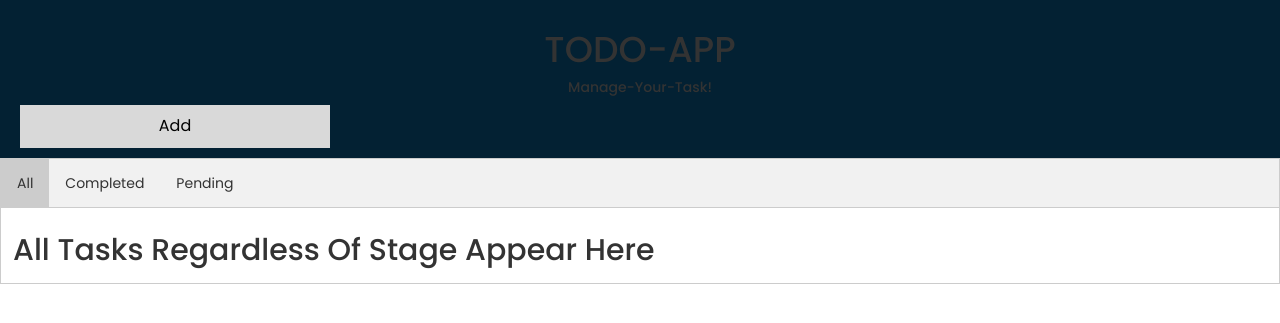
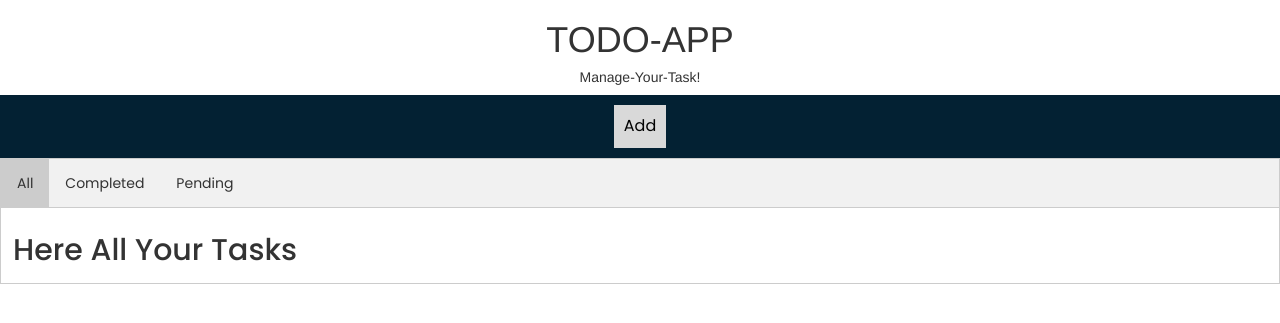
Before and after one commit to Abdulkhafid001/MYSHOP, a Django app: page /formtodo/ in a window 1280 px wide, after a click on "All". Shown: the top 323 px of the page. Run offline with Django 4.2, Linux system fonts and the light colour scheme; a user stored in the database is signed in; some libraries are stand-ins or nearby versions.

Commit message:
done with main functionality moving onto customizing the app

```diff
--- a/myshop/formtodo/models.py
+++ b/myshop/formtodo/models.py
@@ -15,5 +15,6 @@
 
 class TodoList(models.Model):
     task_name = models.CharField(max_length=200)
-    task_priority = models.BooleanField()
+    completed = models.BooleanField(default=False)
+    pending = models.BooleanField(default=False)
     date = models.DateTimeField()
--- a/myshop/formtodo/static/style.css
+++ b/myshop/formtodo/static/style.css
@@ -37,35 +37,42 @@
 .header {
     background-color: #032133;
     padding: 10px 20px;
-    /* color: white; */
     text-align: center;
+    /* Use flex to correct the display */
+    display: flex;
+    justify-content: space-evenly;
+    align-items: center;
+}
+/* style the label */
+label{
+    color:white;
 }
 
 /* Clear floats after the header */
-.header:after {
+/* .header:after {
     content: "";
     display: table;
     clear: both;
-}
+} */
 
 /* Style the input */
 input {
     margin: 0;
     border: none;
     border-radius: 0;
-    width: 75%;
+    /* width: 75%; */
     padding: 10px;
-    float: left;
+    /* float: left; */
     font-size: 16px;
 }
 
 /* Style the "Add" button */
 .addBtn {
     padding: 10px;
-    width: 25%;
+    /* width: 25%; */
     background: #d9d9d9;
     color: #010101;
-    float: left;
+    /* float: left; */
     text-align: center;
     font-size: 16px;
     cursor: pointer;
--- a/myshop/formtodo/templates/homepage.html
+++ b/myshop/formtodo/templates/homepage.html
@@ -16,10 +16,11 @@
 
 <body>
     {% if user.is_authenticated %}
+    <h1 class="text-center">TODO-APP</h1>
+    <h5 class="text-center">manage-your-task!</h5>
     <div id="myDIV" class="header">
-        <h1 class="text-center">TODO-APP</h1>
-        <h5 class="text-center">manage-your-task!</h5>
         <form action="" method="post">
+            {% csrf_token %}
             {{ todolistForm }}
             <input type="submit" class="addBtn" value="Add">
         </form>
@@ -35,15 +36,34 @@
 
     <!-- Tab content -->
     <div id="all" class="tabcontent">
-        <h2>all tasks regardless of stage appear here</h2>
+        <h2>here all your tasks</h2>
+        <ul>
+            {% for task in userTasks %}
+            <li style="color: black;"> {{ task.task_name }} {{ task.date}} </li>
+            {% endfor %}
+        </ul>
     </div>
 
     <div id="completed" class="tabcontent">
-        <h2>All completed task appear here</h2>
+        <h2>here are your completed tasks </h2>
+        <ul>
+            {% for task in userTasks %}
+            {% if task.completed %}
+            <li style="color: black;"> {{ task.task_name }} {{ task.date}} {{ task.completed }}</li>
+            {% endif %}
+            {% endfor %}
+        </ul>
     </div>
 
     <div id="pending" class="tabcontent">
-        <h2>all pending tasks appear here</h2>
+        <h2>here are your pending tasks </h2>
+        <ul>
+            {% for task in userTasks %}
+            {% if task.pending %}
+            <li style="color: black;"> {{ task.task_name }} {{ task.date}} {{ task.completed }}</li>
+            {% endif %}
+            {% endfor %}
+        </ul>
     </div>
     {% else %}
 
--- a/myshop/formtodo/views.py
+++ b/myshop/formtodo/views.py
@@ -127,5 +127,8 @@
     else:
         todolist_form = TodolistForm()
 
-    context = {'todolistForm': todolist_form}
+    # now get all customers from the database
+    all_tasks = TodoList.objects.all()
+    # create a context with database content and modelform
+    context = {'userTasks': all_tasks, 'todolistForm': TodolistFormfc}
     return render(request, 'homepage.html', context)
```
Also changed, not shown: myshop/db.sqlite3, myshop/formtodo/migrations/0003_remove_todolist_task_priority_todolist_completed_and_more.py (added).
